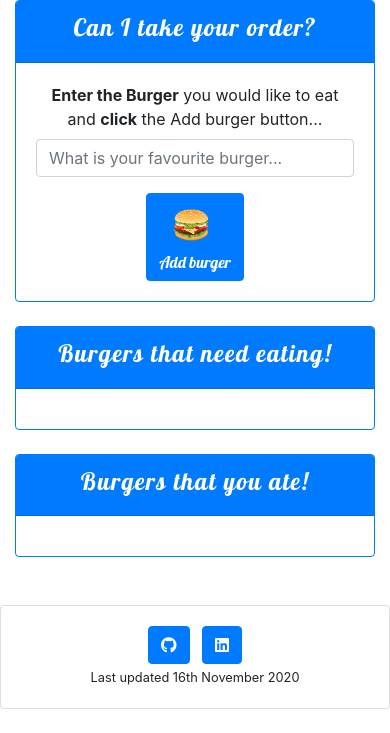
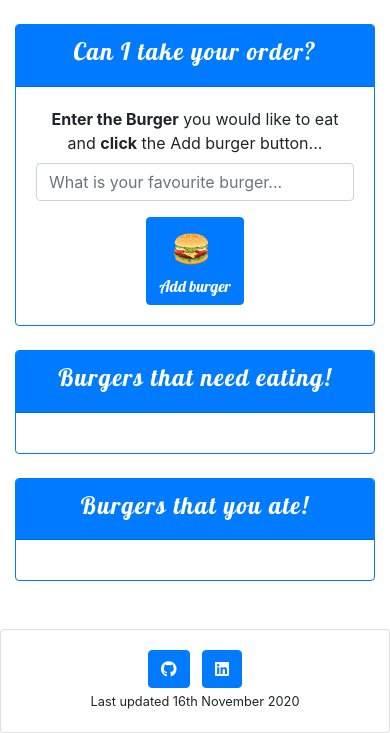
Before and after one commit to sareronald/13-burger, a Node server app: template views/index.handlebars in a window 390 px wide. Shown: the part 1027-1760 px from the top of the page. Before the commit the page ends 1736 px from the top, so only its background shows below. Run offline with Node 20, Linux system fonts and the light colour scheme; the template is opened without the code that fills it, so the values that code supplies are empty; some libraries are stand-ins or nearby versions.

Commit message:
fixing handlebars title and adding screenshots to README

```diff
--- a/views/index.handlebars
+++ b/views/index.handlebars
@@ -13,7 +13,7 @@
             <img src="/assets/images/shutterstock_1012462708_crop.jpg" alt="Delicious Burger" width="400px"
                 height="600px" />
         </aside>
-        <div class="col-md-8">
+        <div class="col-md-8 mt-4">
             <div class="card border border-primary">
                 <div class="card-header bg-primary text-white">
                     <h3>Can I take your order?</h3>
--- a/views/layouts/main.handlebars
+++ b/views/layouts/main.handlebars
@@ -4,7 +4,7 @@
 <head>
     <meta charset="UTF-8">
     <link rel="icon" type="image/ico" href="/assets/images/shutterstock_1697852191_sml.png" alt="burger-logo" />
-    <title>Burger Delicious</title>
+    <title> Eat-da-Burger</title>
     {{!-- Google Fonts Link for Lobster and Roboto--}}
     <link rel="preconnect" href="https://fonts.gstatic.com">
     <link href="https://fonts.googleapis.com/css2?family=Lobster&display=swap" rel="stylesheet">
```
Also changed, not shown: README.md, 5 other files.
